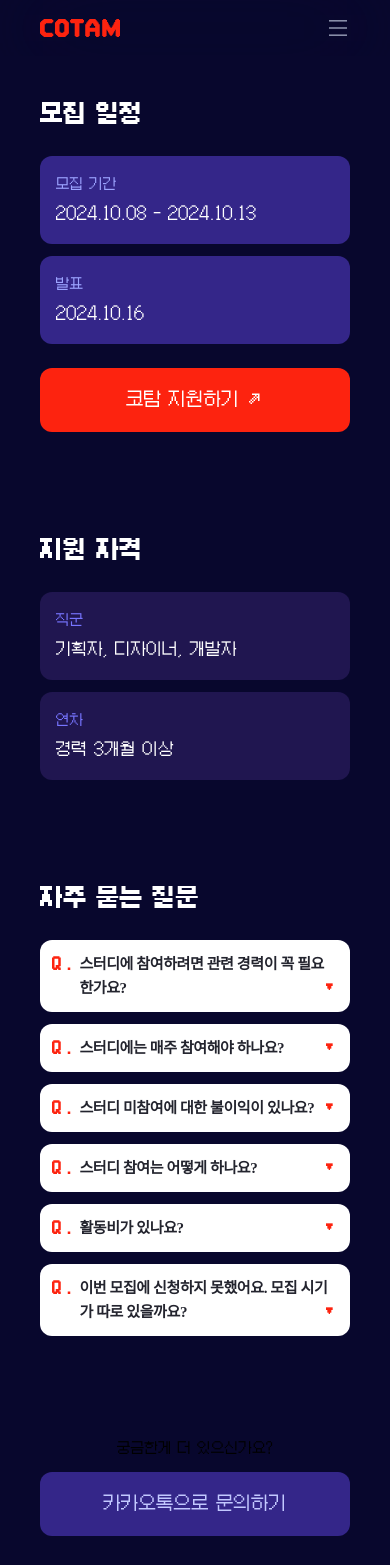
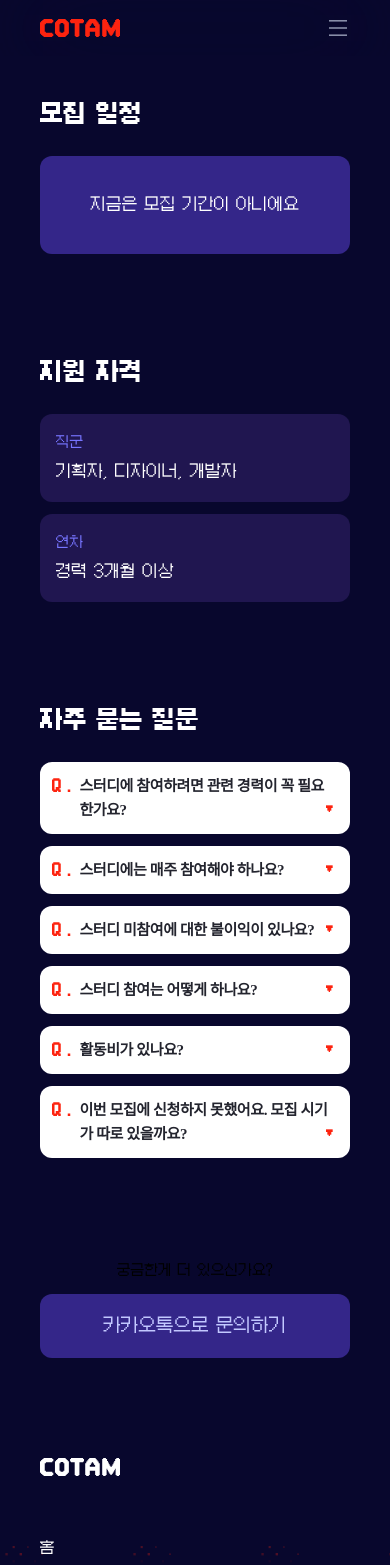
Before and after one commit to JANGSEYEONG/COTAM, a Next.js app: page /recruit in a window 390 px wide. Shown: the top 1565 px of the page. Built offline with nearby package versions, Linux system fonts and the light colour scheme.

Commit message:
feat: 모집 관련 상수 추가

```diff
--- a/src/app/_components/home/Closing.tsx
+++ b/src/app/_components/home/Closing.tsx
@@ -1,6 +1,5 @@
-import React from 'react';
 import HandMetal from '../../../../public/assets/icons/HandMetalRed.svg';
-import WithCotamButton from '../WithCotamButton';
+import WithCotamButton from './WithCotamButton';
 
 const Closing = () => {
   return (
--- a/src/app/_components/home/Introduce.tsx
+++ b/src/app/_components/home/Introduce.tsx
@@ -1,6 +1,6 @@
 import Image from 'next/image';
 import ArrowDown from '../../../../public/assets/icons/ArrowUpBlue.svg';
-import WithCotamButton from '../WithCotamButton';
+import WithCotamButton from './WithCotamButton';
 
 const Introduce = () => {
   return (
--- a/src/app/_components/WithCotamButton.tsx
+++ b/src/app/_components/home/WithCotamButton.tsx
@@ -1,15 +1,18 @@
+import Link from 'next/link';
 import Button from '@/components/common/Button';
 import { ROUTES } from '@/constants/routes';
 import { ZIndex } from '@/constants/ui';
-import Link from 'next/link';
+import { recruitConfig } from '@/constants/recruitConfig';
 
 const WithCotamButton = () => {
   return (
     <div className="relative flex w-full items-center">
-      <p
-        className={`absolute right-[-10px] top-[-10px] rounded bg-cotam-blue-50 px-1 text-white galmuri11-body-5 ${ZIndex.home.firstLayer}`}>
-        코탐은 지금 모집중!
-      </p>
+      {recruitConfig.isRecruitmentOpen && (
+        <p
+          className={`absolute right-[-10px] top-[-10px] rounded bg-cotam-blue-50 px-1 text-white galmuri11-body-5 ${ZIndex.home.firstLayer}`}>
+          코탐은 지금 모집중!
+        </p>
+      )}
       <Link className="w-full" href={ROUTES.RECRUIT.PATH}>
         <Button className="w-full">코탐과 함께하기</Button>
       </Link>
--- /dev/null
+++ b/src/app/recruit/_components/ApplicationRequirements.tsx
@@ -0,0 +1,15 @@
+import DescriptionCard from '@/components/common/DescriptionCard';
+
+const ApplicationRequirements = () => {
+  return (
+    <section aria-label="지원 자격" className="flex flex-col gap-y-6">
+      <h2 className="text-white galmuri11-headline-3">지원 자격</h2>
+      <div className="flex flex-col gap-3 md:flex-row">
+        <DescriptionCard title="직군" contents="기획자, 디자이너, 개발자" className="flex-1" />
+        <DescriptionCard title="연차" contents="경력 3개월 이상" className="flex-1" />
+      </div>
+    </section>
+  );
+};
+
+export default ApplicationRequirements;
--- /dev/null
+++ b/src/app/recruit/_components/ContactSection.tsx
@@ -0,0 +1,17 @@
+import Button from '@/components/common/Button';
+import { KAKAO_OPEN_CHAT_URL } from '@/constants/externalLinks';
+
+const ContactSection = () => {
+  return (
+    <section aria-label="문의하기" className="gap-3 flex-col-center">
+      <p className="galmuri11-body-3">궁금한게 더 있으신가요?</p>
+      <a className="w-full" href={KAKAO_OPEN_CHAT_URL} target="_blank" rel="noopener noreferrer">
+        <Button variant="blue" className="w-full">
+          카카오톡으로 문의하기
+        </Button>
+      </a>
+    </section>
+  );
+};
+
+export default ContactSection;
--- /dev/null
+++ b/src/app/recruit/_components/FAQSection.tsx
@@ -0,0 +1,11 @@
+import FAQList from '@/components/FAQList';
+
+const FAQSection = () => {
+  return (
+    <section aria-label="자주 묻는 질문" className="flex flex-col gap-y-6">
+      <h2 className="text-white galmuri11-headline-3">자주 묻는 질문</h2>
+      <FAQList />
+    </section>
+  );
+};
+export default FAQSection;
--- /dev/null
+++ b/src/app/recruit/_components/RecruitmentPeriod.tsx
@@ -0,0 +1,39 @@
+import Button from '@/components/common/Button';
+import DescriptionCard from '@/components/common/DescriptionCard';
+
+import { recruitConfig } from '@/constants/recruitConfig';
+import { RECRUITMENT_FORM_URL } from '@/constants/externalLinks';
+
+const RecruitmentPeriod = () => {
+  return (
+    <section aria-label="모집 일정" className="flex flex-col gap-y-6">
+      <h2 className="text-white galmuri11-headline-3">모집 일정</h2>
+      {recruitConfig.isRecruitmentOpen ? (
+        <div className="flex flex-col gap-y-6">
+          <div className="flex flex-col gap-3 md:flex-row">
+            <DescriptionCard
+              variant="lightBlue"
+              title="모집 기간"
+              contents={recruitConfig.recruitmentPeriod}
+              className="flex-1"
+            />
+            <DescriptionCard
+              variant="lightBlue"
+              title="발표"
+              contents={recruitConfig.announcementDate}
+              className="flex-1"
+            />
+          </div>
+          <a href={RECRUITMENT_FORM_URL} target="_blank" rel="noopener noreferrer">
+            <Button className="w-full">코탐 지원하기 ⇗</Button>
+          </a>
+        </div>
+      ) : (
+        <div className="rounded-xl bg-cotam-blue-90 px-[30px] py-[35px] text-white galmuri11-body-1 flex-center">
+          지금은 모집 기간이 아니에요
+        </div>
+      )}
+    </section>
+  );
+};
+export default RecruitmentPeriod;
--- a/src/app/recruit/page.tsx
+++ b/src/app/recruit/page.tsx
@@ -1,9 +1,9 @@
 import { Metadata } from 'next';
 
-import FAQList from '@/components/FAQList';
-import Button from '@/components/common/Button';
-import DescriptionCard from '@/components/common/DescriptionCard';
-import { KAKAO_OPEN_CHAT_URL, RECRUITMENT_FORM_URL } from '@/constants/externalLinks';
+import RecruitmentPeriod from './_components/RecruitmentPeriod';
+import ApplicationRequirements from './_components/ApplicationRequirements';
+import FAQSection from './_components/FAQSection';
+import ContactSection from './_components/ContactSection';
 
 export async function generateMetadata(): Promise<Metadata> {
   return {
@@ -14,47 +14,10 @@ export async function generateMetadata(): Promise<Metadata> {
 export default function Recruit() {
   return (
     <main className="box-border flex min-h-screen w-full flex-col gap-y-[100px] p-10 lg:w-[1024px]">
-      <section aria-label="모집 일정" className="flex flex-col gap-y-6">
-        <h2 className="text-white galmuri11-headline-3">모집 일정</h2>
-        <div className="flex flex-col gap-y-6">
-          <div className="flex flex-col gap-3 md:flex-row">
-            <DescriptionCard
-              variant="lightBlue"
-              title="모집 기간"
-              contents="2024.10.08 - 2024.10.13"
-              className="flex-1"
-            />
-            <DescriptionCard
-              variant="lightBlue"
-              title="발표"
-              contents="2024.10.16"
-              className="flex-1"
-            />
-          </div>
-          <a href={RECRUITMENT_FORM_URL} target="_blank" rel="noopener noreferrer">
-            <Button className="w-full">코탐 지원하기 ⇗</Button>
-          </a>
-        </div>
-      </section>
-      <section aria-label="지원 자격" className="flex flex-col gap-y-6">
-        <h2 className="text-white galmuri11-headline-3">지원 자격</h2>
-        <div className="flex flex-col gap-3 md:flex-row">
-          <DescriptionCard title="직군" contents="기획자, 디자이너, 개발자" className="flex-1" />
-          <DescriptionCard title="연차" contents="경력 3개월 이상" className="flex-1" />
-        </div>
-      </section>
-      <section aria-label="자주 묻는 질문" className="flex flex-col gap-y-6">
-        <h2 className="text-white galmuri11-headline-3">자주 묻는 질문</h2>
-        <FAQList />
-      </section>
-      <section aria-label="문의하기" className="gap-3 flex-col-center">
-        <p className="galmuri11-body-3">궁금한게 더 있으신가요?</p>
-        <a className="w-full" href={KAKAO_OPEN_CHAT_URL} target="_blank" rel="noopener noreferrer">
-          <Button variant="blue" className="w-full">
-            카카오톡으로 문의하기
-          </Button>
-        </a>
-      </section>
+      <RecruitmentPeriod />
+      <ApplicationRequirements />
+      <FAQSection />
+      <ContactSection />
     </main>
   );
 }
--- /dev/null
+++ b/src/constants/recruitConfig.ts
@@ -0,0 +1,5 @@
+export const recruitConfig = {
+  isRecruitmentOpen: false, // 모집 중인 경우 true, 아닌 경우 false
+  recruitmentPeriod: '2024.10.08 - 2024.10.13', // 모집 기간
+  announcementDate: '2024.10.16', // 발표 날짜
+};
--- a/src/constants/studyStats.ts
+++ b/src/constants/studyStats.ts
@@ -7,9 +7,9 @@ const WEEKS_ELAPSED = Math.floor(
   (CURRENT_DATE.getTime() - START_DATE.getTime()) / (7 * 24 * 60 * 60 * 1000),
 );
 
-export const STUDY_MEMBERS_COUNT = 34;
-export const ONLINE_STUDY_SESSIONS_COMPLETED = 4;
-export const OFFLINE_STUDY_SESSIONS_COMPLETED = WEEKS_ELAPSED;
+export const STUDY_MEMBERS_COUNT = 43; // 스터디원 수
+export const ONLINE_STUDY_SESSIONS_COMPLETED = 4; // 온라인 스터디 횟수
+export const OFFLINE_STUDY_SESSIONS_COMPLETED = WEEKS_ELAPSED; // 오프라인 스터디 횟수 (일주일마다 count up)
 
 export const TOTAL_STUDY_SESSIONS =
   OFFLINE_STUDY_SESSIONS_COMPLETED + ONLINE_STUDY_SESSIONS_COMPLETED;
```
